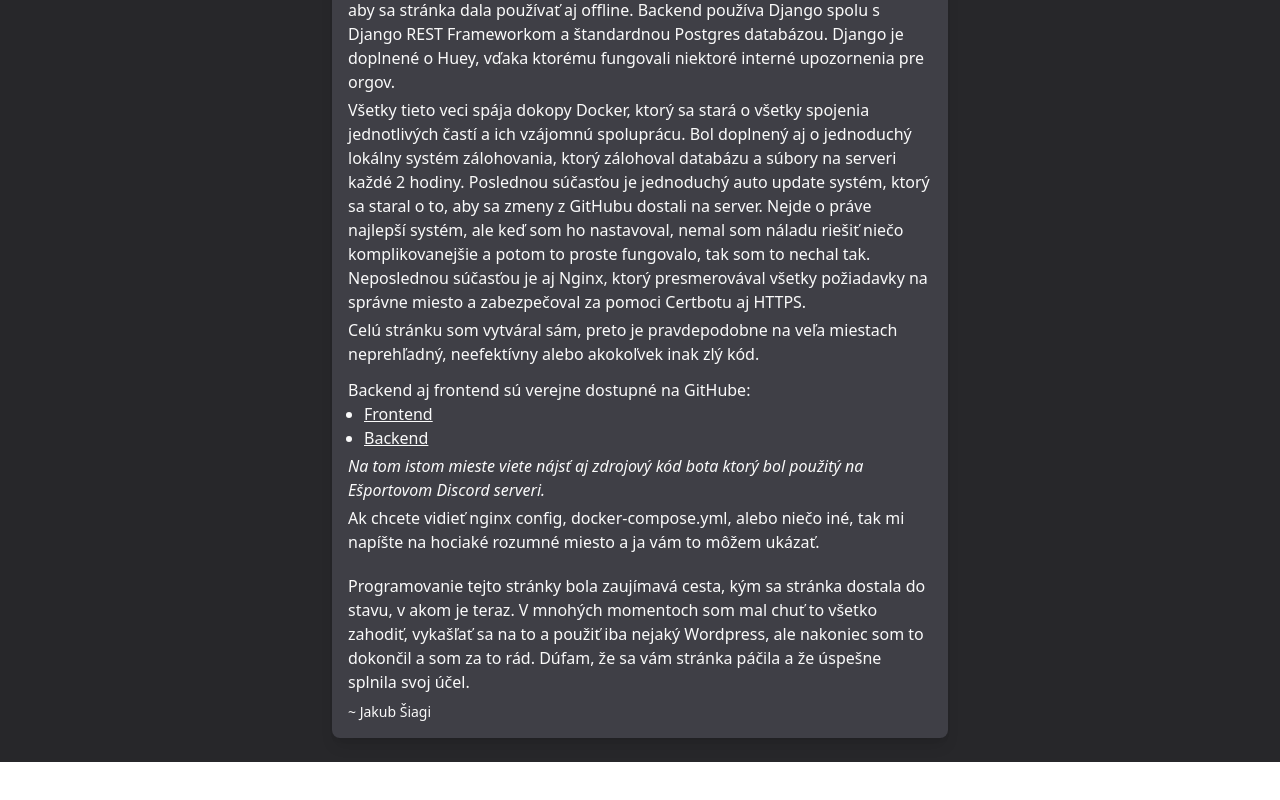
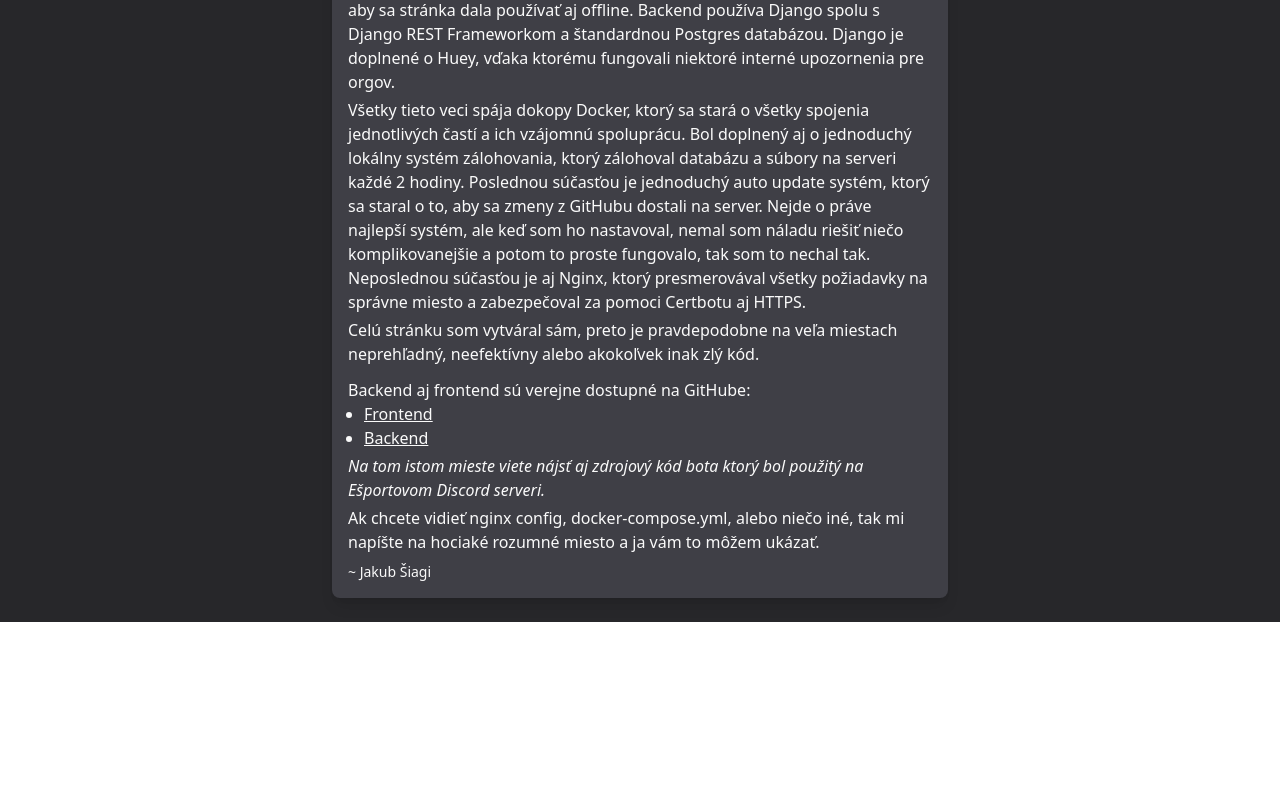
Before and after one commit to OH-Gamca-2023/frontend, a SvelteKit app: page /dev in a window 1280 px wide. Shown: the part 1103-1903 px from the top of the page. Built offline with nearby package versions, Linux system fonts and the light colour scheme.

Commit message:
Update +page.svelte

```diff
--- a/src/routes/(pane)/dev/+page.svelte
+++ b/src/routes/(pane)/dev/+page.svelte
@@ -80,10 +80,4 @@
 	rozumné miesto a ja vám to môžem ukázať.
 </div>
 
-<div class="pt-5 mr-auto">
-	Programovanie tejto stránky bola zaujímavá cesta, kým sa stránka dostala do stavu, v akom je
-	teraz. V mnohých momentoch som mal chuť to všetko zahodiť, vykašľať sa na to a použiť iba nejaký
-	Wordpress, ale nakoniec som to dokončil a som za to rád. Dúfam, že sa vám stránka páčila a že
-	úspešne splnila svoj účel.
-</div>
 <span class="pt-2 text-sm mr-auto"> ~ Jakub Šiagi</span>
```
